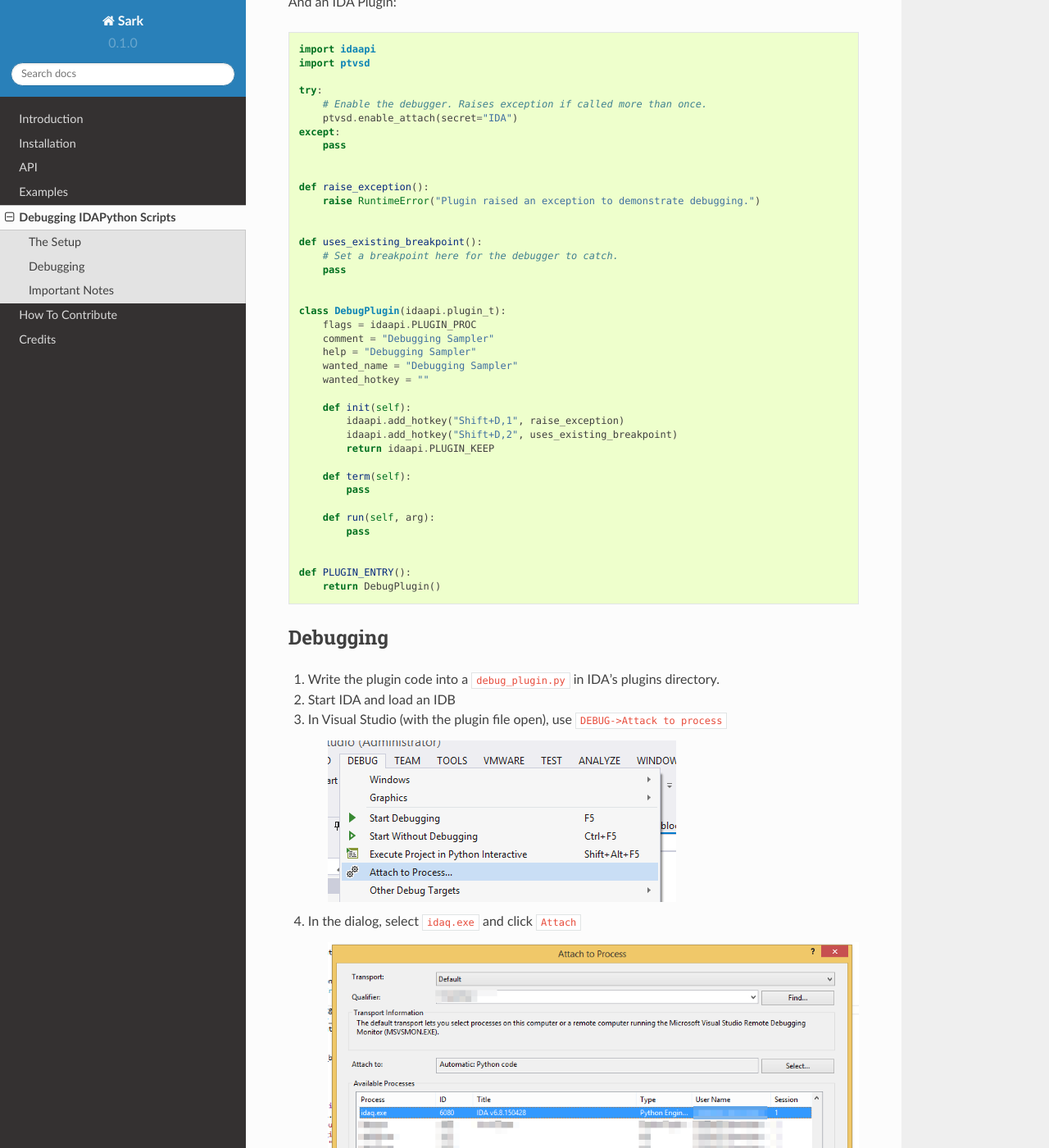
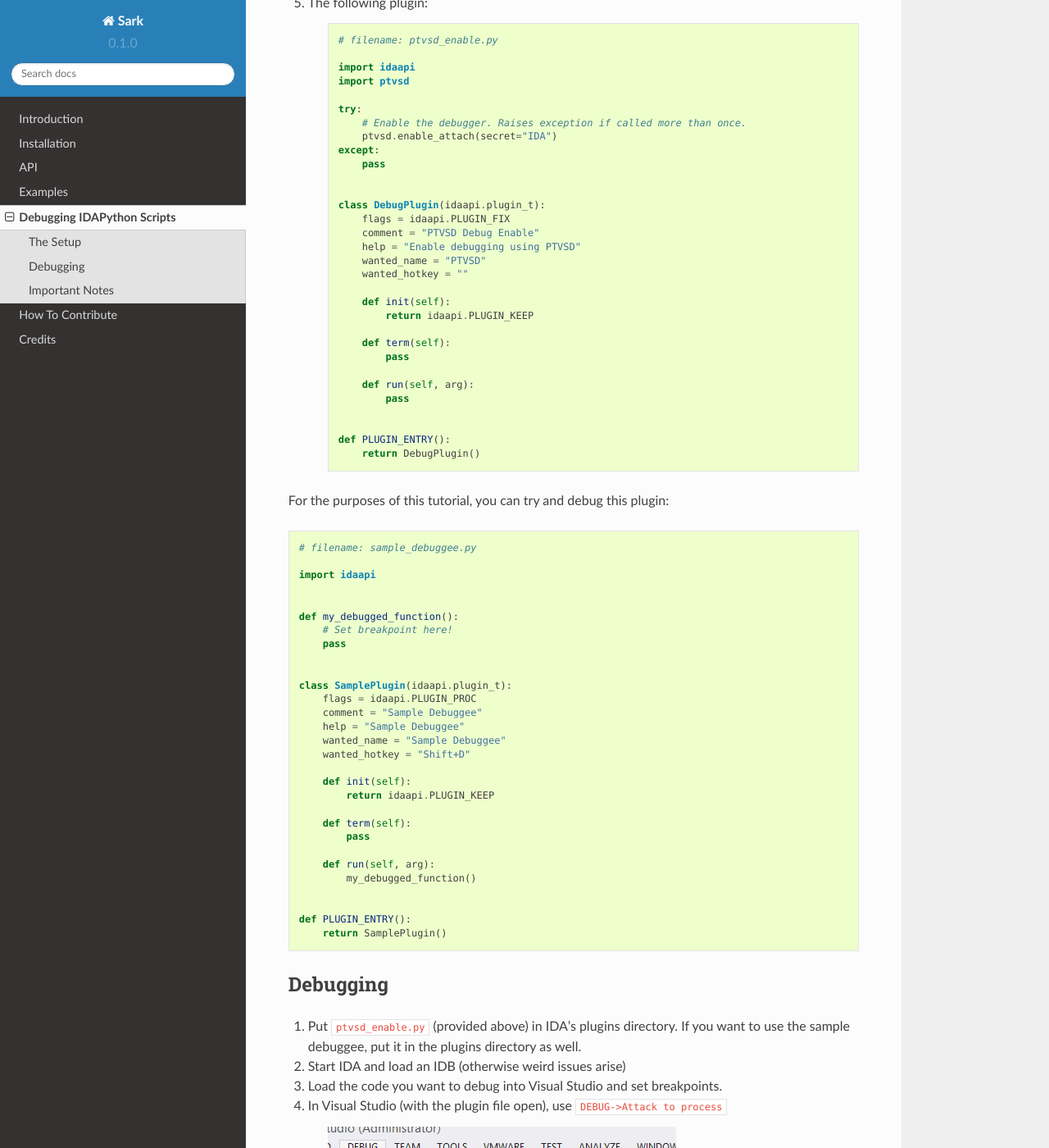
Before and after one commit to tmr232/Sark, a Sphinx documentation site: the page built from docs/debugging.rst, in a window 1280 px wide and 1400 px high, scrolled down 465 px. Shown: the whole window at 82% size. Built offline with Sphinx 7.4.7 and the Read the Docs theme 2.0.0, drawn with Linux system fonts in a browser that asks for light colours; some of the changed text lies outside the part shown.

Commit message:
Improved debugging tutorial.

```diff
--- a/docs/debugging.rst
+++ b/docs/debugging.rst
@@ -14,58 +14,85 @@ For this tutorial, we will be using the following software:
 #. `IDA Pro 6.8`_
 #. `Visual Studio Community 2013`_
 #. `Python Tools for Visual Studio 2.1`_, documentation can be found `here <https://github.com/Microsoft/PTVS/wiki>`_.
+#. Python's ``ptvsd`` module. Install using ``pip install ptvsd``.
+#. The following plugin:
 
-And an IDA Plugin:
+    .. code:: python
+
+        # filename: ptvsd_enable.py
+
+        import idaapi
+        import ptvsd
+
+        try:
+            # Enable the debugger. Raises exception if called more than once.
+            ptvsd.enable_attach(secret="IDA")
+        except:
+            pass
+
+
+        class DebugPlugin(idaapi.plugin_t):
+            flags = idaapi.PLUGIN_FIX
+            comment = "PTVSD Debug Enable"
+            help = "Enable debugging using PTVSD"
+            wanted_name = "PTVSD"
+            wanted_hotkey = ""
+
+            def init(self):
+                return idaapi.PLUGIN_KEEP
+
+            def term(self):
+                pass
+
+            def run(self, arg):
+                pass
+
+
+        def PLUGIN_ENTRY():
+            return DebugPlugin()
+
+For the purposes of this tutorial, you can try and debug this plugin:
 
 .. code:: python
 
+    # filename: sample_debuggee.py
+
     import idaapi
-    import ptvsd
 
-    try:
-        # Enable the debugger. Raises exception if called more than once.
-        ptvsd.enable_attach(secret="IDA")
-    except:
+
+    def my_debugged_function():
+        # Set breakpoint here!
         pass
 
 
-    def raise_exception():
-        raise RuntimeError("Plugin raised an exception to demonstrate debugging.")
-
-
-    def uses_existing_breakpoint():
-        # Set a breakpoint here for the debugger to catch.
-        pass
-
-
-    class DebugPlugin(idaapi.plugin_t):
+    class SamplePlugin(idaapi.plugin_t):
         flags = idaapi.PLUGIN_PROC
-        comment = "Debugging Sampler"
-        help = "Debugging Sampler"
-        wanted_name = "Debugging Sampler"
-        wanted_hotkey = ""
+        comment = "Sample Debuggee"
+        help = "Sample Debuggee"
+        wanted_name = "Sample Debuggee"
+        wanted_hotkey = "Shift+D"
 
         def init(self):
-            idaapi.add_hotkey("Shift+D,1", raise_exception)
-            idaapi.add_hotkey("Shift+D,2", uses_existing_breakpoint)
             return idaapi.PLUGIN_KEEP
 
         def term(self):
             pass
 
         def run(self, arg):
-            pass
+            my_debugged_function()
 
 
     def PLUGIN_ENTRY():
-        return DebugPlugin()
+        return SamplePlugin()
 
 
 Debugging
 ---------
 
-#. Write the plugin code into a ``debug_plugin.py`` in IDA's plugins directory.
-#. Start IDA and load an IDB
+#. Put ``ptvsd_enable.py`` (provided above) in IDA's plugins directory.
+   If you want to use the sample debuggee, put it in the plugins directory as well.
+#. Start IDA and load an IDB (otherwise weird issues arise)
+#. Load the code you want to debug into Visual Studio and set breakpoints.
 #. In Visual Studio (with the plugin file open), use ``DEBUG->Attack to process``
 
     .. image:: media/debugging/debugging_menu.PNG
@@ -76,16 +103,7 @@ Debugging
     .. image:: media/debugging/attach_dialog.PNG
 
 
-#. We are now attached, but before any breakpoints can take effect, you need to break into the code.
-   To do this, use the ``Shift+D,1`` hotkey to raise an exception in the plugin.
-   If all went well, you will see this popup in VS:
-
-    .. image:: media/debugging/break.PNG
-
-
-#. Click break, and have fun debugging. Once you resume execution, all the breakpoints you set will
-   take effect. Set a breakpoint in ``uses_existing_breakpoint()`` resume execution, then press
-   ``Shift+D, 2`` to see it in action.
+#. We are now attached. Once a breakpoint is hit, Visual Studio will break and let you debug.
 
 #. Have fun debugging!
 
@@ -93,8 +111,9 @@ Important Notes
 ---------------
 
 #. When the debugging, IDA will be frozen.
-#. Breakpoints can only be changed when the debugger is active.
-#. (At least) for this demo, load an IDB prior to attaching the debugger.
+#. Load your IDB prior to attaching the debugger.
+#. For easy debug-on-demand, keep ``ptvsd_enable.py`` in IDA's plugins directory at all times.
+#. To set breakpoints, make sure you load into VS the files that are actually loaded by IDA.
 
 If you find any issues with the tutorial, please submit them `here <https://github.com/tmr232/Sark/issues>`_.
 
```
